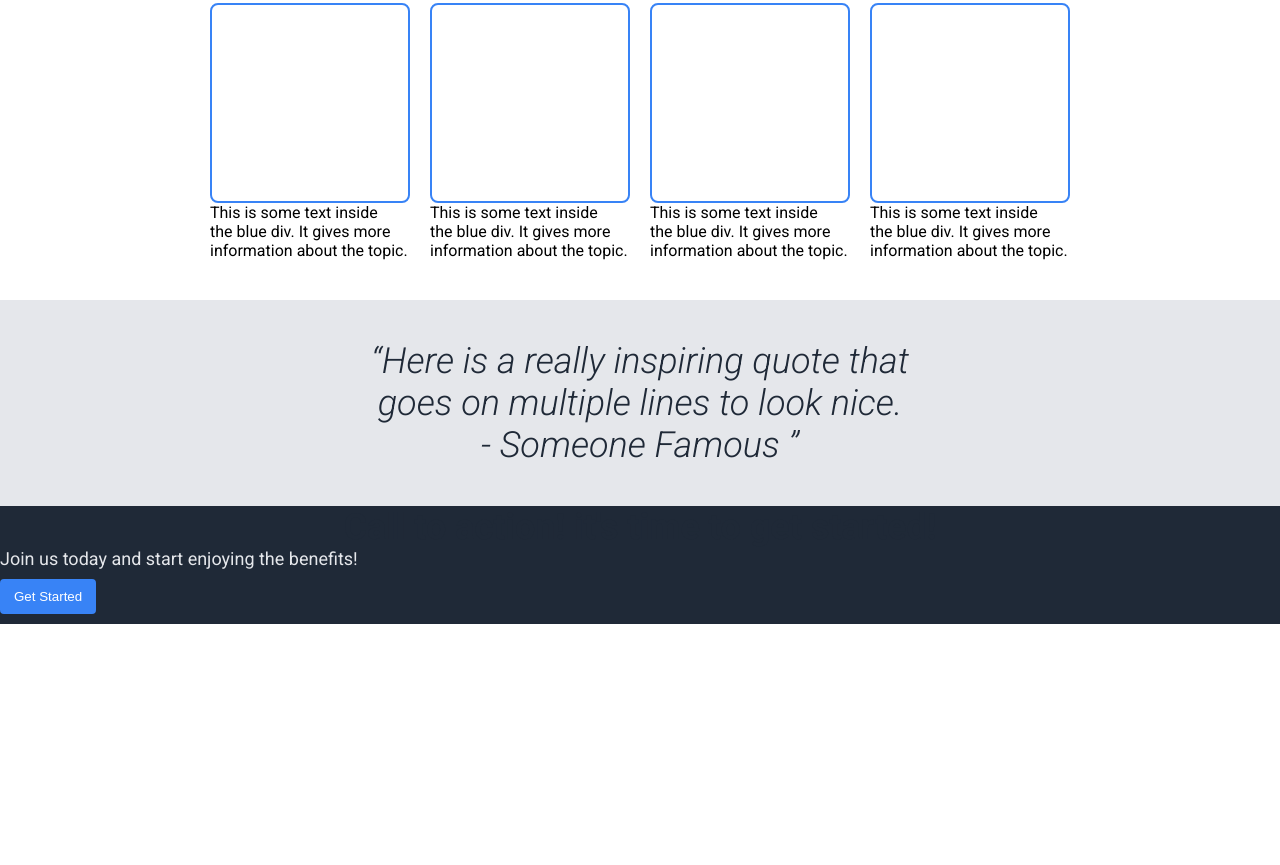
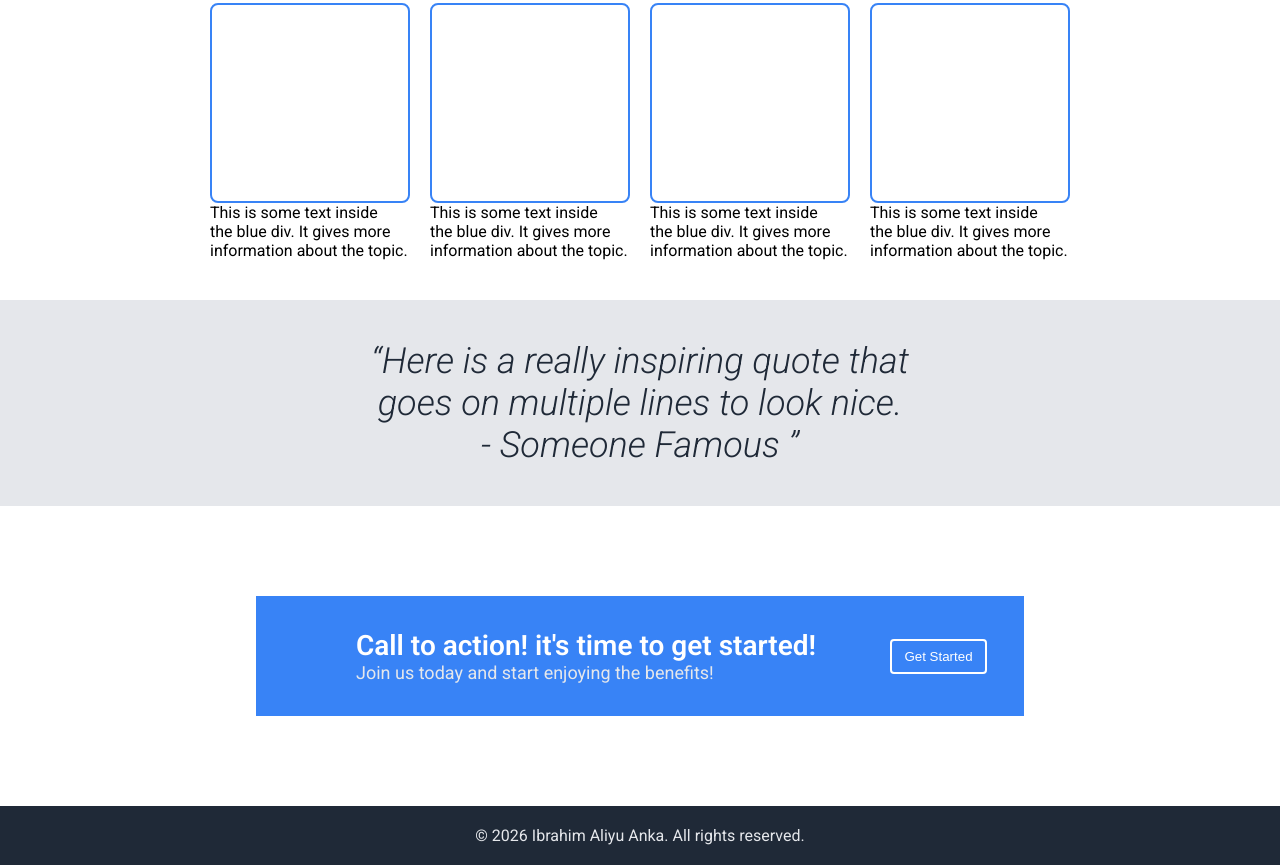
Before and after one commit to unkn0wnanka/odin-landing-page, a plain HTML site: page index.html in a window 1280 px wide. Shown: the part 511-1376 px from the top of the page. Before the commit the page ends 1135 px from the top, so only its background shows below. Drawn offline with Linux system fonts and the light colour scheme.

Commit message:
Done with the Assignment

```diff
--- a/index.html
+++ b/index.html
@@ -54,11 +54,18 @@
       </q>
     </div>
      <div class="call-to-action-section">
-      <div class="cta-text">
-        <h2 class="cta">Call to action! it's time to get started!</h2>
+      <div class="blue">
+      <div class="left">
+        <h4 class="cta">Call to action! it's time to get started!</h4>
         <p class="nav-link">Join us today and start enjoying the benefits!</p>
-        <button type="button" class="cta-button">Get Started</button>
+        </div>
+        <div class="right">
+        <button type="button" class="cta-button1">Get Started</button>
+        </div>
         </div>
      </div>
+     <div class="footer">
+      <p class="footer-text">© 2026 Ibrahim Aliyu Anka. All rights reserved.</p>
+      </div>
 </body>
 </html>
--- a/styles.css
+++ b/styles.css
@@ -106,3 +106,57 @@ h2 {
   font-style: italic;
   font-weight: 300;
 }
+
+.call-to-action-section {
+  background-color: white;
+  height: 300px;
+  display: flex;
+  justify-content: center;
+  align-items: center;
+}
+
+.blue {
+  background-color: #3883f6;
+  width: 60%;
+  height: 40%;
+  display: flex;
+  flex-direction: row;
+}
+
+.left {
+  width: 80%;
+  margin-left: 100px;
+  display: flex;
+  flex-direction: column;
+  justify-content: center;
+}
+
+h4 {
+  color: white;
+  font-size: 28px;
+  font-weight: 600;
+}
+
+.right {
+  width: 20%;
+  display: flex;
+  justify-content: flex-start;
+  align-items: center;
+}
+
+.cta-button1 {
+   background-color: #3883f6;
+  color: #ffffff;
+  padding: 8px 12px;
+  margin: 10px 0;
+  border: 2px solid white;
+  border-radius: 4px
+}
+
+.footer {
+  background-color: #1f2937;
+  color: #e5e7eb;
+  text-align: center;
+  padding: 20px;
+  font-size: 16px;
+}
```
